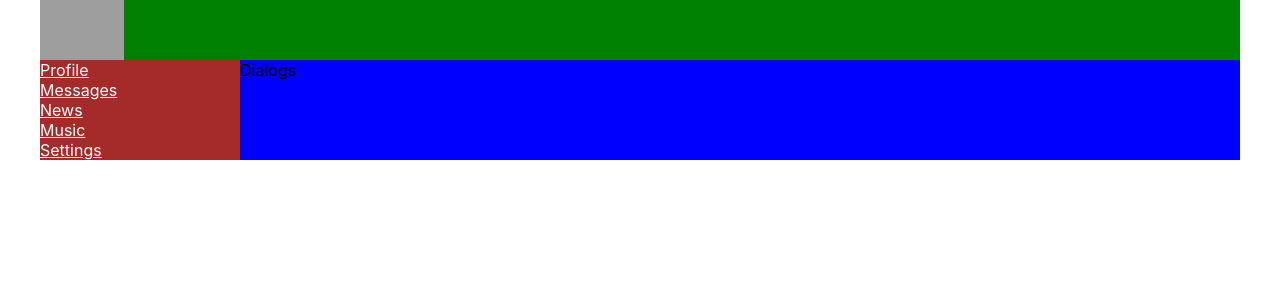
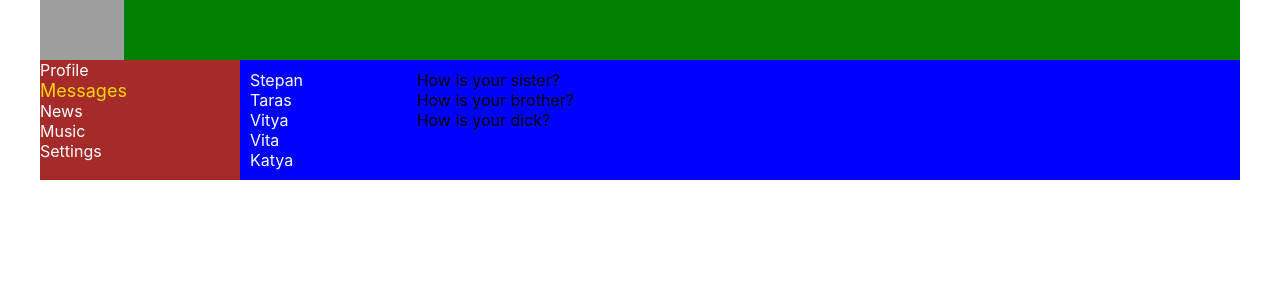
Before and after one commit to s3rbug/reactTesting, a React (Create React App) app: page /dialogs in a window 1280 px wide. Shown: the top 300 px of the page. Built offline with nearby package versions, Linux system fonts and the light colour scheme; grey boxes are pictures that could not be loaded.

Commit message:
Added Messages, changed folders

```diff
--- a/src/components/Dialogs/Dialogs.jsx
+++ b/src/components/Dialogs/Dialogs.jsx
@@ -1,10 +1,38 @@
-import React from 'react'
-import classes from './Dialogs.module.css'
+import React from 'react';
+import classes from './Dialogs.module.css';
+import { NavLink } from 'react-router-dom';
+
+function DialogItem(props){
+    return (
+        <div className={classes.dialog}>
+            <NavLink to={"/dialogs/" + props.id}>{props.name}</NavLink>
+        </div>
+    );
+}
+
+function Message(props){
+    return(
+    <div className={classes.message}>{props.message}</div>
+    );
+}
 
 function Dialogs(props) {
     return (
         <div>
-            Dialogs
+            <div className={classes.dialogs}>
+                <div className={classes.dialogItems}>
+                    <DialogItem id='0' name='Stepan'></DialogItem>
+                    <DialogItem id='1' name='Taras'></DialogItem>
+                    <DialogItem id='2' name='Vitya'></DialogItem>
+                    <DialogItem id='3' name='Vita'></DialogItem>
+                    <DialogItem id='4' name='Katya'></DialogItem>
+                </div>
+                <div className={classes.messages}>
+                    <Message message="How is your sister?"></Message>
+                    <Message message="How is your brother?"></Message>
+                    <Message message="How is your dick?"> </Message>
+                </div>
+            </div>
         </div>
     );
 }
--- a/src/components/Dialogs/Dialogs.module.css
+++ b/src/components/Dialogs/Dialogs.module.css
@@ -0,0 +1,25 @@
+.dialogs{
+    display: grid;
+    grid-template-columns: 2fr 10fr;
+}
+
+.dialogItems{
+    padding: 10px;
+}
+
+.dialogs .active{
+    color: gold;
+}
+
+.dialog a{
+    color: white;
+    text-decoration: none;
+}
+
+.messages{
+    padding: 10px;
+}
+
+.message{
+
+}
--- a/src/components/NavBar/NavBar.jsx
+++ b/src/components/NavBar/NavBar.jsx
@@ -1,5 +1,5 @@
-import React from 'react'
-import classes from './NavBar.module.css'
+import React from 'react';
+import classes from './NavBar.module.css';
 import { NavLink } from 'react-router-dom';
 
 function NavBar() {
@@ -7,19 +7,19 @@ function NavBar() {
         <nav className={classes.nav}>
 
             <div className={classes.item}>
-                <NavLink to="/profile">Profile</NavLink>
+                <NavLink activeClassName={classes.activeLink} to="/profile">Profile</NavLink>
             </div>
             <div className={classes.item}>
-                <NavLink to="/dialogs">Messages</NavLink>
+                <NavLink activeClassName={classes.activeLink} to="/dialogs">Messages</NavLink>
             </div>
             <div className={classes.item}>
-                <NavLink to="/news">News</NavLink>
+                <NavLink activeClassName={classes.activeLink} to="/news">News</NavLink>
             </div>
             <div className={classes.item}>
-                <NavLink to="/music">Music</NavLink>
+                <NavLink activeClassName={classes.activeLink} to="/music">Music</NavLink>
             </div>
             <div className={classes.item}>
-                <NavLink to="/settings">Settings</NavLink>
+                <NavLink activeClassName={classes.activeLink} to="/settings">Settings</NavLink>
             </div>
 
         </nav>
--- a/src/components/NavBar/NavBar.module.css
+++ b/src/components/NavBar/NavBar.module.css
@@ -5,4 +5,10 @@
 
 .item a{
     color: white;
+    text-decoration: none;
 }
+
+.item .activeLink{
+    color: gold;
+    font-size: large;
+}
--- a/src/components/Profile/MyPosts/MyPosts.jsx
+++ b/src/components/Profile/MyPosts/MyPosts.jsx
@@ -5,7 +5,6 @@ import Post from './Post/Post';
 function MyPosts() {
     return (
         <div>
-            My posts
             <div className={classes.changePost}>
                 <textarea></textarea>
                 <button id={classes.addPost}>Add post</button>
--- a/src/components/Profile/MyPosts/MyPosts.module.css
+++ b/src/components/Profile/MyPosts/MyPosts.module.css
@@ -10,6 +10,7 @@
     box-sizing: border-box;
     height: 80px;
     display: flex;
+    margin: 10px;
 }
 
 .changePost textarea{
--- a/src/components/Profile/Profile.jsx
+++ b/src/components/Profile/Profile.jsx
@@ -1,19 +1,12 @@
 import React from 'react';
 import classes from './Profile.module.css';
 import MyPosts from './MyPosts/MyPosts';
+import ProfileInfo from './ProfileInfo/ProfileInfo'
 
 function Profile() {
     return (
         <div className={classes.content}>
-            <div>
-                <img alt="cool" src="https://umanpivo.ua/Media/images/catalog/main_image/4a9209ed43cb89353d6d2762b8d3a0f9.jpg"></img>
-            </div>
-            <div className={classes.item}>
-                ava + desc
-            </div>
-            <div className={classes.item}>
-                my posts
-            </div>
+            <ProfileInfo/>
             <MyPosts></MyPosts>
         </div>
     );
--- /dev/null
+++ b/src/components/Profile/ProfileInfo/ProfileInfo.jsx
@@ -0,0 +1,17 @@
+import React from 'react';
+import classes from './ProfileInfo.module.css'
+
+function ProfileInfo(){
+    return(
+        <div>
+            <div>
+                <img className = {classes.bg} alt="cool" src="https://umanpivo.ua/Media/images/catalog/main_image/4a9209ed43cb89353d6d2762b8d3a0f9.jpg"></img>
+            </div>
+            <div className={classes.description}>
+                ava + desc
+            </div>
+        </div>
+    );
+}
+
+export default ProfileInfo;
--- /dev/null
+++ b/src/components/Profile/ProfileInfo/ProfileInfo.module.css
@@ -0,0 +1,9 @@
+.bg{
+    width: 1300px;
+    height: 400px;
+}
+
+.description{
+    color: red;
+    margin: 10px;
+}
```
